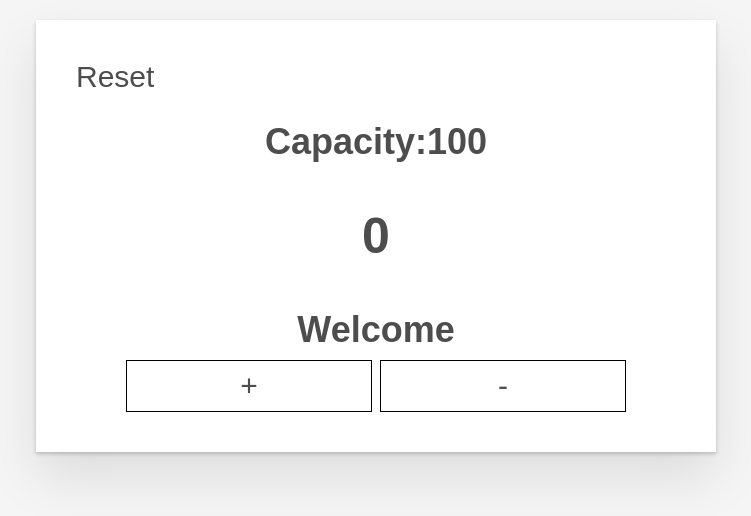
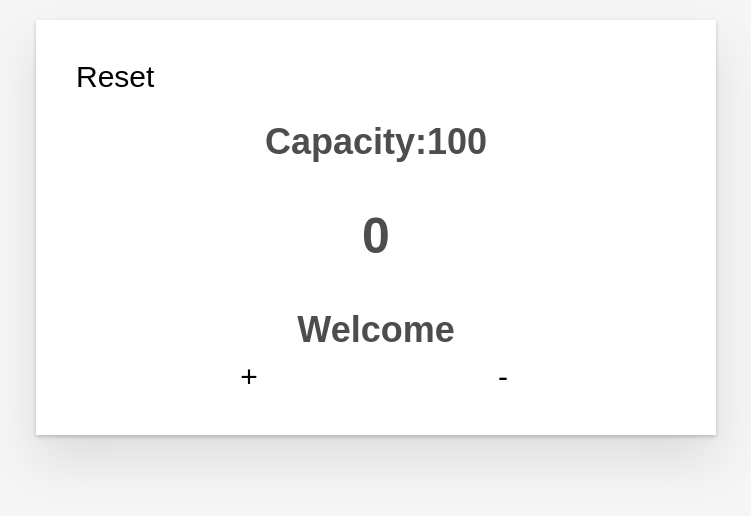
Before and after one commit to Yuanzjls/react-week1-counting, a React (Create React App) app: page / in a window 1280 px wide. Shown: the top 516 px of the page, without its empty margins (264-1015 px from the left). Built offline with nearby package versions, Linux system fonts and the light colour scheme.

Commit message:
add jss feature

```diff
--- a/package.json
+++ b/package.json
@@ -10,6 +10,7 @@
     "nanoid": "^3.1.3",
     "react": "^16.13.1",
     "react-dom": "^16.13.1",
+    "react-jss": "^10.5.1",
     "react-scripts": "3.4.1"
   },
   "scripts": {
--- a/src/components/Button/Button.jsx
+++ b/src/components/Button/Button.jsx
@@ -1,12 +1,23 @@
 import React, {useState, useEffect} from "react";
+import {createUseStyles} from 'react-jss'
+
+const useStyles = createUseStyles({
+  myButton:{
+    color:'black',
+    background:'white',
+    "&:focus":{
+        background:'gray',
+    }
+  }
+});
 
 function Button(props){
-
+    const classes = useStyles();
     const className = (props.btnType!="reset")?"btn toggle-btn":"";
 
     return (
         <button type="button"
-          className={className} disabled={props.btnEnable} onClick={props.btnFunc} accessKey={props.btnKey}>
+          className={classes.myButton} disabled={props.btnEnable} onClick={props.btnFunc} accessKey={props.btnKey}>
         <span>{props.btnText}</span>
         </button>
     );
--- a/src/index.css
+++ b/src/index.css
@@ -6,7 +6,7 @@
   box-sizing: border-box;
 }
 *:focus {
-  outline: 3px dashed #228bec;
+  outline: 0px;
   outline-offset: 0;
 }
 html {
```
Also changed, not shown: 1 other file (tests, documents, lock files or other folders).
